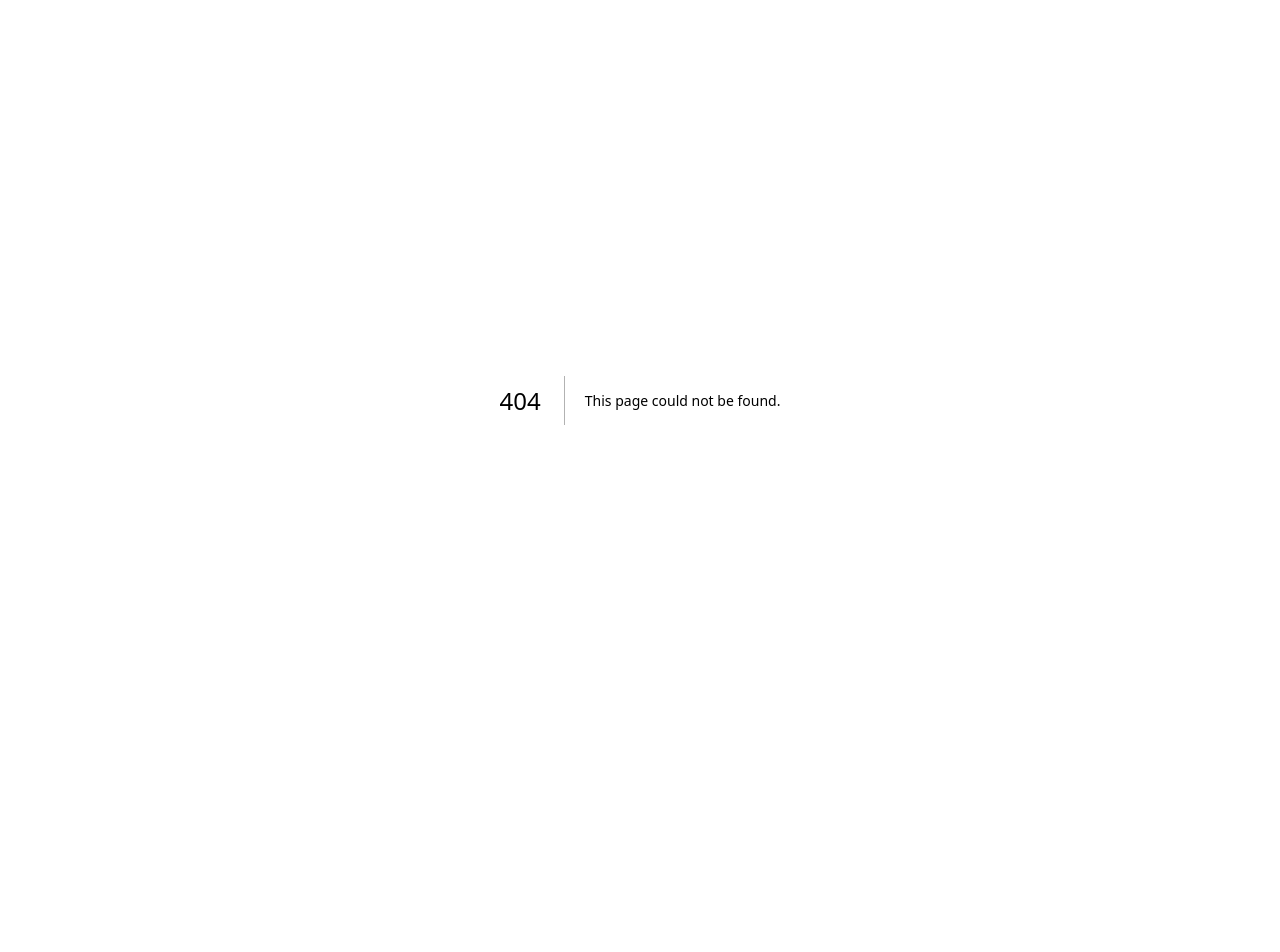
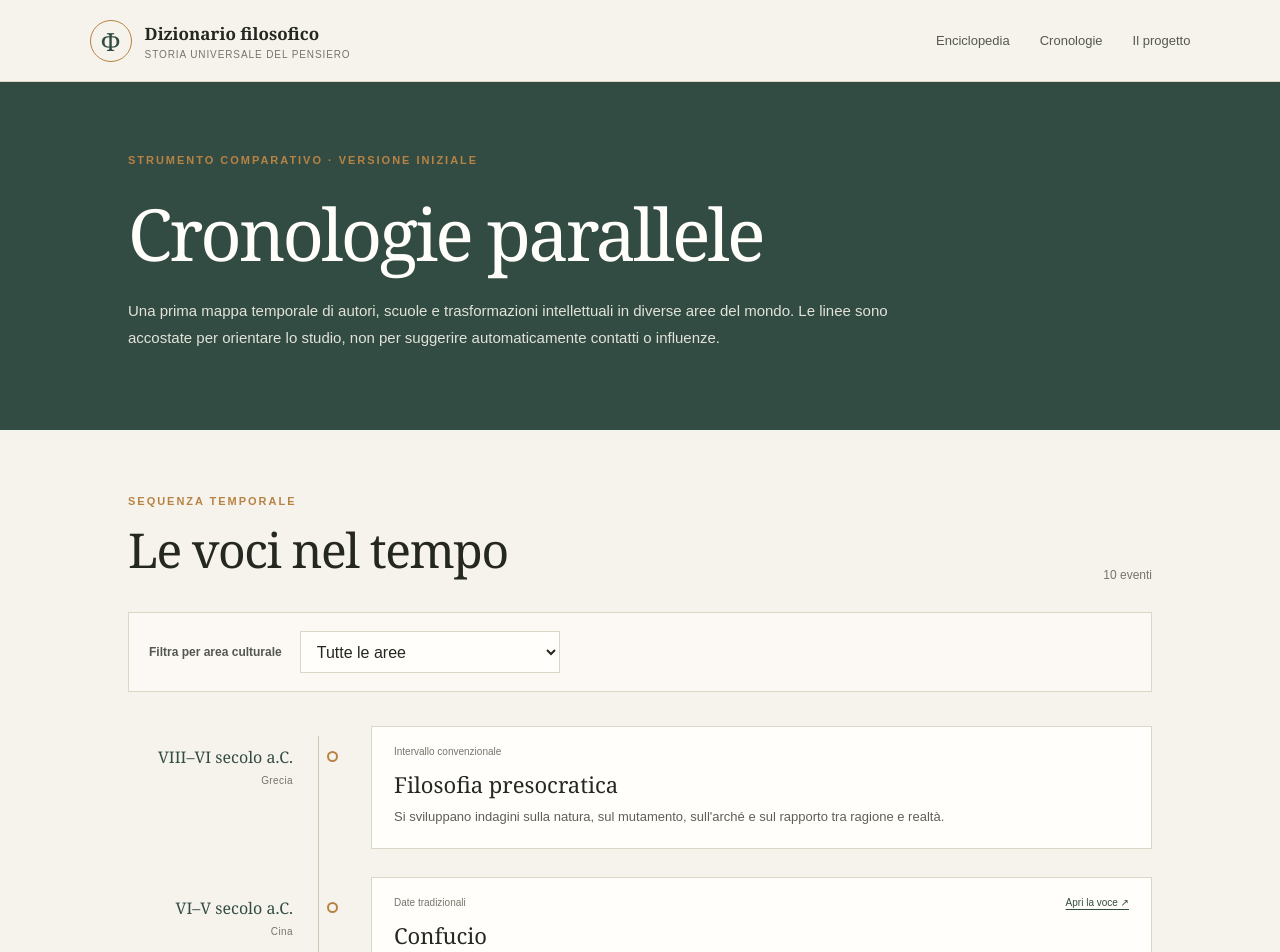
Before and after one commit to Marco19666/dizionariofilosofico, a Next.js app: page /cronologie in a window 1280 px wide. Before the commit this address had no page. Shown: the top 952 px of the page. Before the commit the page ends 800 px from the top, so only its background shows below. Built offline with nearby package versions, Linux system fonts and the light colour scheme.

Commit message:
Aggiunge la prima cronologia comparativa navigabile

```diff
--- /dev/null
+++ b/app/cronologie/page.tsx
@@ -0,0 +1,47 @@
+"use client";
+
+import Link from "next/link";
+import { useMemo, useState } from "react";
+
+type Event = { id: string; date: string; sort: number; area: string; title: string; detail: string; slug?: string; certainty: string };
+const events: Event[] = [
+  {id:"e1",date:"VIII–VI secolo a.C.",sort:-650,area:"Grecia",title:"Filosofia presocratica",detail:"Si sviluppano indagini sulla natura, sul mutamento, sull'arché e sul rapporto tra ragione e realtà.",certainty:"Intervallo convenzionale"},
+  {id:"e2",date:"VI–V secolo a.C.",sort:-500,area:"Cina",title:"Confucio",detail:"La tradizione colloca in quest'epoca la vita del maestro; la raccolta dei Dialoghi ha una storia testuale successiva.",slug:"confucio",certainty:"Date tradizionali"},
+  {id:"e3",date:"V secolo a.C.",sort:-450,area:"Grecia",title:"Socrate",detail:"La sua attività ad Atene è ricostruita soprattutto attraverso testimonianze di discepoli e autori successivi.",certainty:"Cronologia storica approssimativa"},
+  {id:"e4",date:"V–III secolo a.C.",sort:-350,area:"Cina",title:"Formazione dei testi classici cinesi",detail:"Testi e scuole vengono composti, trasmessi e rielaborati in un periodo di pluralità intellettuale.",certainty:"Processo pluridecennale"},
+  {id:"e5",date:"IV secolo a.C.",sort:-350,area:"Grecia",title:"Platone",detail:"L'Accademia e i dialoghi platonici segnano la riflessione su conoscenza, etica e politica.",slug:"platone",certainty:"Circa 427–347 a.C."},
+  {id:"e6",date:"IV secolo a.C.",sort:-330,area:"Grecia",title:"Aristotele",detail:"Il Liceo sviluppa ricerche di logica, filosofia della natura, metafisica, etica e politica.",slug:"aristotele",certainty:"384–322 a.C."},
+  {id:"e7",date:"III secolo a.C.",sort:-250,area:"Grecia e mondo ellenistico",title:"Nascita dello stoicismo",detail:"Zenone di Cizio avvia ad Atene la scuola stoica, poi articolata in diverse fasi.",slug:"stoicismo",certainty:"Inizio convenzionalmente collocato intorno al 300 a.C."},
+  {id:"e8",date:"I secolo a.C. – I secolo d.C.",sort:0,area:"India",title:"Sviluppi delle tradizioni mahāyāna",detail:"Si formano e circolano testi e pratiche mahāyāna; datazioni e stratificazioni variano secondo i corpora.",certainty:"Intervallo ampio e discusso"},
+  {id:"e9",date:"I–II secolo d.C. (circa)",sort:125,area:"India",title:"Nāgārjuna",detail:"La sua cronologia è discussa; è associato alla formulazione classica delle argomentazioni Madhyamaka.",slug:"nagarjuna",certainty:"Datazione incerta"},
+  {id:"e10",date:"X–XI secolo",sort:1000,area:"Mondo persiano e islamico",title:"Avicenna (Ibn Sīnā)",detail:"Elabora opere influenti di logica, medicina, psicologia e metafisica nel mondo persiano e islamico.",slug:"avicenna",certainty:"Circa 980–1037"},
+];
+const areas = ["Tutte le aree", ...Array.from(new Set(events.map(e => e.area)))];
+
+export default function ChronologyPage() {
+  const [area, setArea] = useState("Tutte le aree");
+  const visible = useMemo(() => events.filter(e => area === "Tutte le aree" || e.area === area).sort((a,b)=>a.sort-b.sort),[area]);
+  return <main className="timeline-page">
+    <header className="site-header">
+      <Link className="brand" href="/"><span className="brand-mark">Φ</span><span><strong>Dizionario filosofico</strong><small>Storia universale del pensiero</small></span></Link>
+      <nav aria-label="Navigazione principale"><Link href="/enciclopedia">Enciclopedia</Link><Link href="/cronologie">Cronologie</Link><Link href="/#metodo">Il progetto</Link></nav>
+    </header>
+    <section className="timeline-hero">
+      <p className="eyebrow">Strumento comparativo · versione iniziale</p>
+      <h1>Cronologie parallele</h1>
+      <p>Una prima mappa temporale di autori, scuole e trasformazioni intellettuali in diverse aree del mondo. Le linee sono accostate per orientare lo studio, non per suggerire automaticamente contatti o influenze.</p>
+    </section>
+    <section className="section-wrap timeline-content">
+      <div className="section-heading"><div><p className="eyebrow">Sequenza temporale</p><h2>Le voci nel tempo</h2></div><span className="entry-count">{visible.length} eventi</span></div>
+      <div className="timeline-filter"><label htmlFor="timeline-area">Filtra per area culturale</label><select id="timeline-area" value={area} onChange={e=>setArea(e.target.value)}>{areas.map(a=><option key={a}>{a}</option>)}</select></div>
+      <ol className="timeline-list">{visible.map(event=><li className="timeline-event" key={event.id}>
+        <div className="timeline-date">{event.date}<small>{event.area}</small></div>
+        <div className="timeline-marker" aria-hidden="true"></div>
+        <div className="timeline-card"><div className="timeline-card-top"><span>{event.certainty}</span>{event.slug && <Link href={`/enciclopedia/${event.slug}`}>Apri la voce ↗</Link>}</div><h3>{event.title}</h3><p>{event.detail}</p></div>
+      </li>)}</ol>
+      <div className="timeline-caution"><strong>Nota metodologica</strong><p>Le date sono approssimative e hanno gradi di certezza diversi: date biografiche tradizionali, intervalli di formazione testuale e periodizzazioni storiografiche non sono la stessa cosa. L'ordine cronologico non dimostra rapporti causali, simultaneità precisa o trasmissioni culturali. Le schede e la cronologia sono dimostrative e richiedono bibliografia specialistica e revisione.</p></div>
+      <p className="editorial-note">La cronologia sarà ampliata con fonti citate, intervalli visualizzati come tali, eventi regionali e collegamenti documentati tra testi e tradizioni.</p>
+    </section>
+    <footer className="site-footer"><span>© {new Date().getFullYear()} Dizionario universale della storia della filosofia</span><span>Cronologia dimostrativa · Italiano</span></footer>
+  </main>;
+}
--- a/app/enciclopedia/page.tsx
+++ b/app/enciclopedia/page.tsx
@@ -25,7 +25,7 @@ export default function EncyclopediaPage() {
     <main className="archive-page">
       <header className="site-header">
         <Link className="brand" href="/"><span className="brand-mark">Φ</span><span><strong>Dizionario filosofico</strong><small>Storia universale del pensiero</small></span></Link>
-        <nav aria-label="Navigazione principale"><Link href="/">Home</Link><Link href="/#metodo">Il progetto</Link></nav>
+        <nav aria-label="Navigazione principale"><Link href="/">Home</Link><Link href="/cronologie">Cronologie</Link><Link href="/#metodo">Il progetto</Link></nav>
       </header>
       <section className="archive-hero">
         <p className="eyebrow">Repertorio in costruzione</p><h1>Enciclopedia</h1>
--- a/app/globals.css
+++ b/app/globals.css
@@ -44,3 +44,27 @@
 .related-list a{color:var(--green);text-decoration:underline;text-decoration-color:#cbb895;text-underline-offset:3px}
 .back-link{color:var(--green);font-size:12px;font-weight:700}
 @media(max-width:800px){.archive-hero,.entry-hero{padding-left:7vw;padding-right:7vw}.entry-layout{grid-template-columns:1fr;gap:35px;padding-left:7vw;padding-right:7vw}.entry-aside{position:static;grid-row:1}.entry-breadcrumb{padding-left:7vw;padding-right:7vw}}
+
+/* Parallel chronology */
+.timeline-hero{padding:72px 10vw 64px;background:var(--green);color:var(--white)}
+.timeline-hero h1{max-width:800px;margin:0;font-family:Georgia,"Times New Roman",serif;font-size:clamp(46px,6vw,72px);font-weight:400;letter-spacing:-.04em}
+.timeline-hero>p:last-child{max-width:760px;color:#e1e3da;font-size:15px;line-height:1.8}
+.timeline-content{padding-top:65px;padding-bottom:90px}
+.timeline-filter{display:flex;align-items:center;gap:18px;padding:18px 20px;margin-bottom:34px;border:1px solid var(--line);background:rgba(255,254,250,.65)}
+.timeline-filter label{font-size:12px;font-weight:700;color:#55584f}
+.timeline-filter select{min-height:42px;min-width:260px;padding:0 12px;border:1px solid var(--line);background:var(--white);font:inherit;color:var(--ink)}
+.timeline-list{position:relative;display:grid;gap:0;margin:0;padding:0;list-style:none}
+.timeline-list:before{content:"";position:absolute;left:190px;top:10px;bottom:10px;width:1px;background:#cfc6b5}
+.timeline-event{position:relative;display:grid;grid-template-columns:165px 50px minmax(0,1fr);gap:0 14px;padding:0 0 28px}
+.timeline-date{text-align:right;padding-top:20px;color:var(--green);font-family:Georgia,serif;font-size:16px}
+.timeline-date small{display:block;margin-top:7px;color:var(--muted);font-family:Arial,sans-serif;font-size:10px;letter-spacing:.04em}
+.timeline-marker{z-index:1;justify-self:center;width:11px;height:11px;margin-top:25px;border:2px solid var(--ochre);border-radius:50%;background:var(--paper)}
+.timeline-card{padding:19px 22px;border:1px solid var(--line);background:var(--white)}
+.timeline-card-top{display:flex;justify-content:space-between;gap:15px;color:var(--muted);font-size:10px}
+.timeline-card-top a{color:var(--green);text-decoration:underline;text-underline-offset:3px}
+.timeline-card h3{margin:12px 0 7px;font-family:Georgia,serif;font-size:22px;font-weight:400}
+.timeline-card p,.timeline-caution p{margin:0;color:#5e6057;font-size:13px;line-height:1.75}
+.timeline-caution{margin-top:28px;padding:22px;border-left:3px solid var(--ochre);background:var(--paper-deep)}
+.timeline-caution strong{display:block;margin-bottom:8px;font-family:Georgia,serif;font-size:18px;font-weight:400}
+.timeline-home-link{display:inline-block;margin:18px 0 0 2px;color:#f0d7b1;font-size:13px;text-decoration:underline;text-underline-offset:4px}
+@media(max-width:650px){.timeline-hero{padding:60px 7vw}.timeline-filter{align-items:stretch;flex-direction:column}.timeline-filter select{min-width:0;width:100%}.timeline-list:before{left:7px}.timeline-event{grid-template-columns:15px minmax(0,1fr);gap:0 12px}.timeline-date{grid-column:2;text-align:left;padding:0 0 8px;font-family:Arial,sans-serif;font-size:12px;font-weight:700}.timeline-date small{display:inline;margin-left:9px}.timeline-marker{grid-column:1;grid-row:1/3;margin-top:4px}.timeline-card{grid-column:2;grid-row:2;padding:16px}.timeline-card-top{flex-wrap:wrap}}
--- a/app/page.tsx
+++ b/app/page.tsx
@@ -34,14 +34,14 @@ export default function Home() {
     <main>
       <header className="site-header">
         <a className="brand" href="/"><span className="brand-mark">Φ</span><span><strong>Dizionario filosofico</strong><small>Storia universale del pensiero</small></span></a>
-        <nav aria-label="Navigazione principale"><a href="/enciclopedia">Enciclopedia</a><a href="#metodo">Il progetto</a><a href="#percorsi">Percorsi</a></nav>
+        <nav aria-label="Navigazione principale"><a href="/enciclopedia">Enciclopedia</a><a href="/cronologie">Cronologie</a><a href="#metodo">Il progetto</a><a href="#percorsi">Percorsi</a></nav>
       </header>
       <section className="hero">
         <div className="hero-inner">
           <p className="eyebrow">Un progetto enciclopedico globale</p>
           <h1>La filosofia è una storia <em>plurale</em>.</h1>
           <p className="hero-copy">Un viaggio tra autori, idee, opere e tradizioni del mondo. Con rigore storico, apertura interculturale e strumenti per esplorare le connessioni senza cancellare le differenze.</p>
-          <a className="primary-link" href="/enciclopedia">Esplora il dizionario <span aria-hidden="true">↘</span></a>
+          <a className="primary-link" href="/enciclopedia">Esplora il dizionario <span aria-hidden="true">↘</span></a><a className="timeline-home-link" href="/cronologie">Esplora le cronologie parallele →</a>
         </div>
         <div className="hero-note" aria-hidden="true"><span>λόγος</span><span>道</span><span>धर्म</span><span>حكمة</span></div>
       </section>
```
Also changed, not shown: 1 other file (tests, documents, lock files or other folders).
